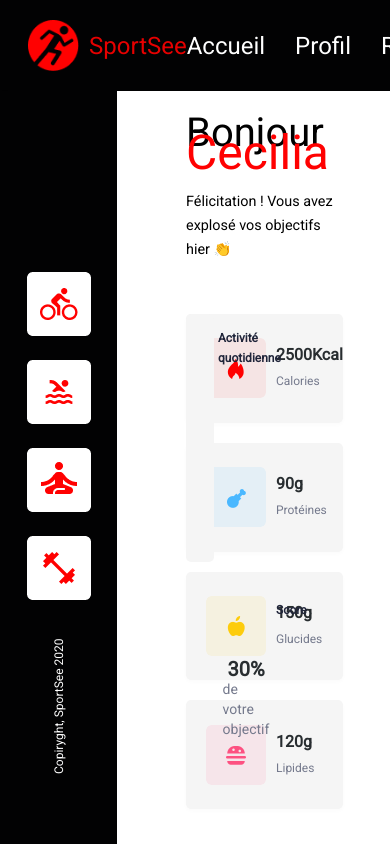
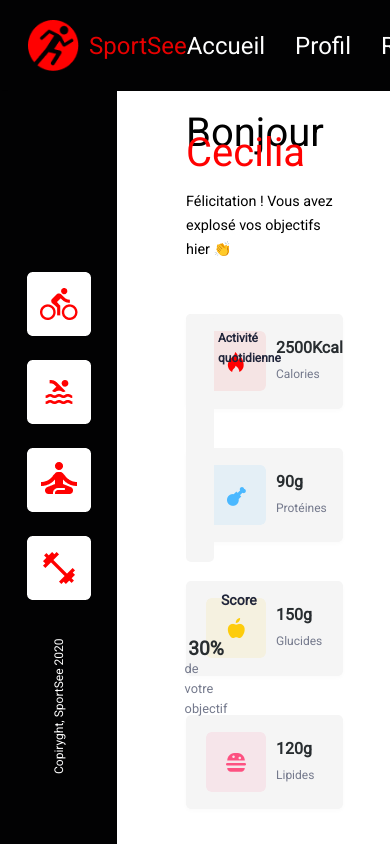
Before and after one commit to BaracusHanson/SportSee, a React app: page /profil in a window 390 px wide. Shown: the top 844 px of the page. Built offline with nearby package versions, Linux system fonts and the light colour scheme; the HTML template or start-up script is replaced by a standard one.

Commit message:
responsive small desktop

```diff
--- a/src/components/ActivityChart.jsx
+++ b/src/components/ActivityChart.jsx
@@ -10,14 +10,19 @@ import {
 } from "recharts";
 import PropTypes from "prop-types";
 import ActivityToolTip from "./ActivityToolTip";
+import useResponsive from "../utils/useResponsive";
 
 function ChartActivity({ data }) {
   const { activity } = data;
-
+  const isLargeScreen = useResponsive();
   return (
     <>
       <ResponsiveContainer width="100%" height="100%">
-        <BarChart data={activity} barSize={8} barGap={9}>
+        <BarChart
+          data={activity}
+          barSize={isLargeScreen ? 7 : 8}
+          barGap={isLargeScreen ? 11 : 9}
+        >
           <CartesianGrid strokeDasharray="2" vertical={false} />
           <XAxis
             dataKey="day"
@@ -63,9 +68,14 @@ function ChartActivity({ data }) {
             align="right"
             iconType="circle"
             iconSize="8"
-            height={60}
+            height={isLargeScreen ? 50 : 60}
             formatter={(value) => (
-              <span style={{ color: "#74798C" }} className="activity_titleChart">{value}</span>
+              <span
+                style={{ color: "#74798C" }}
+                className="activity_titleChart"
+              >
+                {value}
+              </span>
             )}
           />
         </BarChart>
--- a/src/components/AverageSessionTooltip.jsx
+++ b/src/components/AverageSessionTooltip.jsx
@@ -1,6 +1,7 @@
 import PropTypes from "prop-types";
-
+import useResponsive from "../utils/useResponsive";
 function AverageSessionTooltip({ active, payload, setCoordinate, coordinate }) {
+  const isLargeScreen = useResponsive();
   if (active && payload && payload.length) {
     setCoordinate({
       left: `${coordinate.x}px`,
@@ -8,7 +9,9 @@ function AverageSessionTooltip({ active, payload, setCoordinate, coordinate }) {
     });
     return (
       <div className="AverageSessionTooltip">
-        <p>{`${payload[0].value}min`}</p>
+        <p
+          style={{ fontSize: isLargeScreen ? 16 : 8 }}
+        >{`${payload[0].value}min`}</p>
       </div>
     );
   }
--- a/src/components/GoalChart.jsx
+++ b/src/components/GoalChart.jsx
@@ -1,14 +1,15 @@
 import { RadialBarChart, RadialBar, ResponsiveContainer } from "recharts";
 import PropTypes from "prop-types";
 import "../styles/charts.css";
+import useResponsive from "../utils/useResponsive";
 function GoalChart({ data }) {
-  // console.log(data);
+ const isLargeScreen = useResponsive();
   const score = data ? data : data;
   const dataArray = [{ name: "score", value: score }];
   return (
     <>
       <h3 className="chartgoal-title">Score</h3>
-      <ResponsiveContainer width="100%" height="100%">
+      <ResponsiveContainer width="100%" height="100%"aspect={isLargeScreen ? .7 : 1}>
         <RadialBarChart
           innerRadius="0%"
           outerRadius="0%"
@@ -25,7 +26,7 @@ function GoalChart({ data }) {
           />
           <RadialBar
             dataKey="value"
-            barSize={10}
+            barSize={isLargeScreen ? 7 : 10}
             cornerRadius={100}
             fill="#FF0000"
           />
--- a/src/components/IntensityChart.jsx
+++ b/src/components/IntensityChart.jsx
@@ -9,8 +9,11 @@ import {
 } from "recharts";
 import PropTypes from "prop-types";
 import "../styles/charts.css";
+import useResponsive from "../utils/useResponsive";
 
 function IntensityChart({ data }) {
+  const isLargeScreen = useResponsive();
+  // console.log(isLargeScreen);
   const renderPolarAngleAxis = ({ payload, x, y, cx, cy, ...rest }) => {
     const formatLabel = (value) => {
       if (value === "Energy") return "Energie";
@@ -27,7 +30,7 @@ function IntensityChart({ data }) {
         y={y + (y - cy) / 10}
         x={x + (x - cx) / 100}
         fill="#FFFFFF"
-        fontSize="0.75rem"
+        fontSize={isLargeScreen?"0.8rem":"0.75rem"}
       >
         {formatLabel(
           data.kind[payload.value].charAt(0).toUpperCase() +
@@ -39,7 +42,7 @@ function IntensityChart({ data }) {
 
   return (
     <>
-      <ResponsiveContainer width="100%" height="100%">
+      <ResponsiveContainer width="100%" height="100%" aspect={isLargeScreen ? .6 : 1}>
         <RadarChart outerRadius={90} data={[...data.data].reverse()}>
           <PolarGrid radialLines={false} />
           <PolarAngleAxis
--- a/src/styles/charts.css
+++ b/src/styles/charts.css
@@ -190,8 +190,10 @@
 
     .intro {
         font-size: .5rem;
+        /* font-weight: 600; */
         line-height: 20px;
         height: 20px;
+        /* padding: 0 5px; */
     }
 
     .AverageSessionTooltip {
@@ -203,4 +205,35 @@
         font-size: .75rem;
         line-height: 20px;
     }
+
+    .AverageSessionChart,
+    .IntensityChart,
+    .goal {
+        /* border: 1px solid rgb(0, 55, 255); */
+        height: 206px;
+    }
+
+    .chartgoal-title {
+        position: absolute;
+        top: 12px;
+        left: 15px;
+        font-size: .875rem;
+        font-style: normal;
+        line-height: 24px;
+    }
+
+    .goal-percent {
+        position: absolute;
+        top: 50%;
+        right: 50%;
+        transform: translate(50%, -50%);
+    }
+
+    .percent {
+        font-size: 1.2rem;
+    }
+
+    .goal-text {
+        font-size: .8rem;
+    }
 }
--- a/src/styles/index.css
+++ b/src/styles/index.css
@@ -70,10 +70,7 @@ body {
     display: grid;
     grid-template-rows: repeat(4, 1fr);
     gap: 39px;
-    /* border: 1px solid #e60e0e; */
     padding-bottom: 0px;
-    height: 510px;
-    /* margin-top: 30px; */
 }
 
 
@@ -113,25 +110,12 @@ body {
         margin-top: 38px;
     }
 
-    /* .dashboard-activity {
-        grid-column: span 2;
-        grid-row: span 2;
-    } */
 
-    /* .troisAutres {
-        grid-column: span 1;
-        grid-row: span 4;
-    } */
 
-    .card-container {
-        grid-template-rows: repeat(4, 1fr);
-        gap: 20px;
-        height: auto;
+    /* .dayly-activity, */
+    .other {
+
+        gap: 10px;
     }
 
-    /* .dayly-activity,
-    .other {
-        margin: 10px;
-        padding: 10px;
-    }  */
 }
--- a/src/styles/navbar.css
+++ b/src/styles/navbar.css
@@ -28,7 +28,8 @@
     width: 51px;
     height: 51px;
 }
-.navbar-brand{
+
+.navbar-brand {
     font-size: 24px;
 }
 
--- a/src/styles/userName.css
+++ b/src/styles/userName.css
@@ -49,6 +49,7 @@
 
     .greeting-name {
         font-style: normal;
+        font-size: 2.5rem;
     }
 
     .congratulations {
--- /dev/null
+++ b/src/utils/useResponsive.js
@@ -0,0 +1,21 @@
+import { useState, useEffect } from "react";
+
+const useResponsive = () => {
+  const [isLargeScreen, setIsLargeScreen] = useState(window.innerWidth <= 1024);
+
+  useEffect(() => {
+    const handleResize = () => {
+      setIsLargeScreen(window.innerWidth <= 1024);
+    };
+
+    window.addEventListener("resize", handleResize);
+
+    return () => {
+      window.removeEventListener("resize", handleResize);
+    };
+  }, []);
+
+  return isLargeScreen;
+};
+
+export default useResponsive;
```
